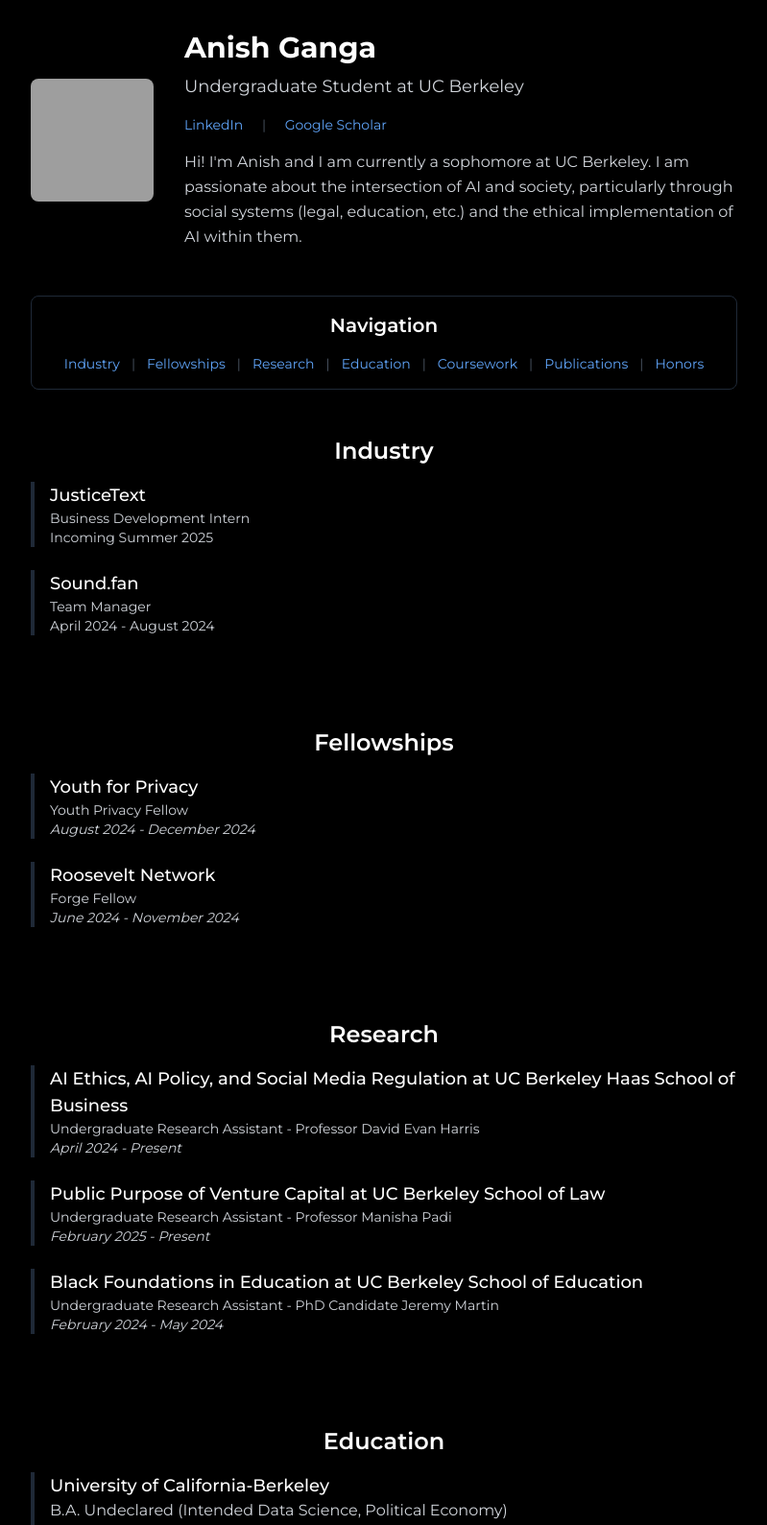
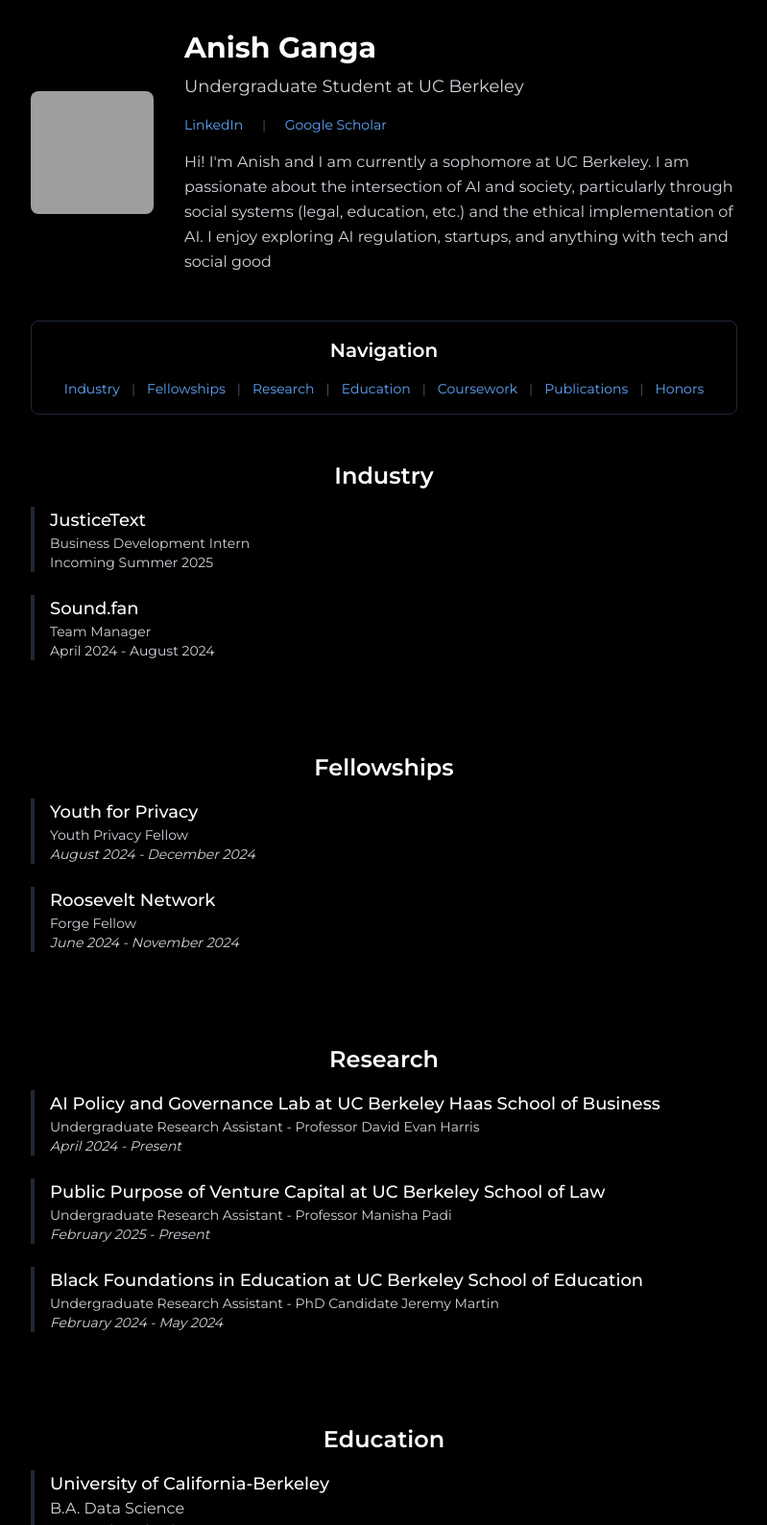
Before and after one commit to 4n15h/4n15h.github.io, a plain HTML site: page index.html in a window 1280 px wide. Shown: the top 1589 px of the page at 96% size, without its empty margins (240-1039 px from the left). Drawn offline with nearby package versions, Linux system fonts and the light colour scheme; grey boxes are pictures that could not be loaded.

Commit message:
fixed major

```diff
--- a/index.html
+++ b/index.html
@@ -31,7 +31,8 @@
                 </div>
                 <p class="mt-4 text-gray-300 leading-relaxed">
                     Hi! I'm Anish and I am currently a sophomore at UC Berkeley. I am passionate about the intersection of AI and society,
-                    particularly through social systems (legal, education, etc.) and the ethical implementation of AI within them.
+                    particularly through social systems (legal, education, etc.) and the ethical implementation of AI. I enjoy exploring AI
+                    regulation, startups, and anything with tech and social good
                 </p>
             </div>
         </header>
@@ -105,7 +106,7 @@
             <h2 class="text-2xl font-semibold text-white mb-4 text-center">Research</h2>
             <div class="space-y-6">
                 <div class="border-l-4 border-gray-800 pl-4">
-                    <h3 class="text-lg font-medium text-white">AI Ethics, AI Policy, and Social Media Regulation at UC Berkeley Haas School of Business</h3>
+                    <h3 class="text-lg font-medium text-white">AI Policy and Governance Lab at UC Berkeley Haas School of Business</h3>
                     <p class="text-gray-300 text-sm">Undergraduate Research Assistant - Professor David Evan Harris</p>
                     <p class="text-gray-300 text-sm italic">April 2024 - Present</p>
                     <ul class="mt-2 text-gray-300 space-y-1">
@@ -135,7 +136,7 @@
             <h2 class="text-2xl font-semibold text-white mb-4 text-center">Education</h2>
             <div class="border-l-4 border-gray-800 pl-4">
                 <h3 class="text-lg font-medium text-white">University of California-Berkeley</h3>
-                <p class="text-gray-300">B.A. Undeclared (Intended Data Science, Political Economy)</p>
+                <p class="text-gray-300">B.A. Data Science</p>
                 <p class="text-gray-400 text-sm">Expected Graduation: May 2027</p>
             </div>
         </section>
```
